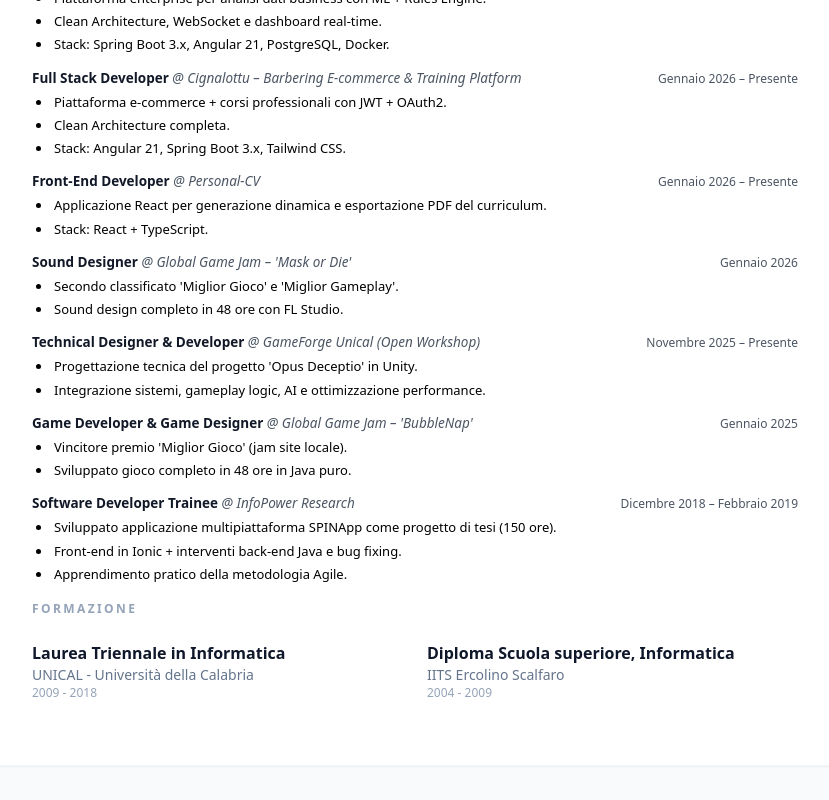
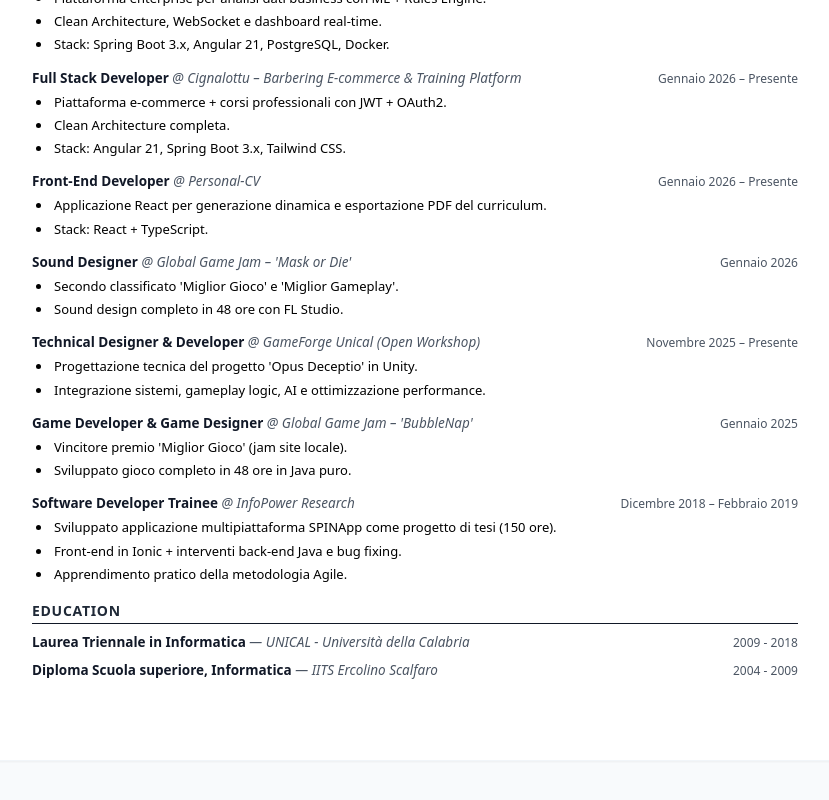
Before and after one commit to VioliHate/personal-cv, a React (Vite) app: page / in a window 1280 px wide. Shown: the part 909-1709 px from the top of the page, without its empty margins (225-1054 px from the left). Built offline with nearby package versions, Linux system fonts and the light colour scheme.

Commit message:
Update Education.tsx

```diff
--- a/src/components/Education.tsx
+++ b/src/components/Education.tsx
@@ -2,16 +2,21 @@
 import type { CVData } from "../types/interfaces";
 
 export const Education: React.FC<{ data: CVData }> = ({ data }) => (
-  <section className='print-keep-together'>
-    <h2 className='text-xs font-bold uppercase tracking-[0.2em] text-slate-400 mb-6'>
-      Formazione
+  <section className='print-keep-together mb-4'>
+    <h2 className='text-sm font-bold uppercase tracking-wider text-gray-800 border-b border-gray-900 pb-0.5 mb-2'>
+      Education
     </h2>
-    <div className='grid grid-cols-1 md:grid-cols-2 gap-6'>
+    <div className='space-y-2'>
       {data.education.map((edu) => (
-        <div key={edu.id}>
-          <h3 className='font-bold text-slate-900'>{edu.degree}</h3>
-          <p className='text-slate-500 text-sm'>{edu.school}</p>
-          <p className='text-xs text-slate-400'>{edu.period}</p>
+        <div
+          key={edu.id}
+          className='flex justify-between items-baseline text-[13.5px]'
+        >
+          <div>
+            <span className='font-bold text-gray-900'>{edu.degree}</span>
+            <span className='text-gray-600 italic'> — {edu.school}</span>
+          </div>
+          <span className='text-gray-600 text-xs shrink-0'>{edu.period}</span>
         </div>
       ))}
     </div>
```
